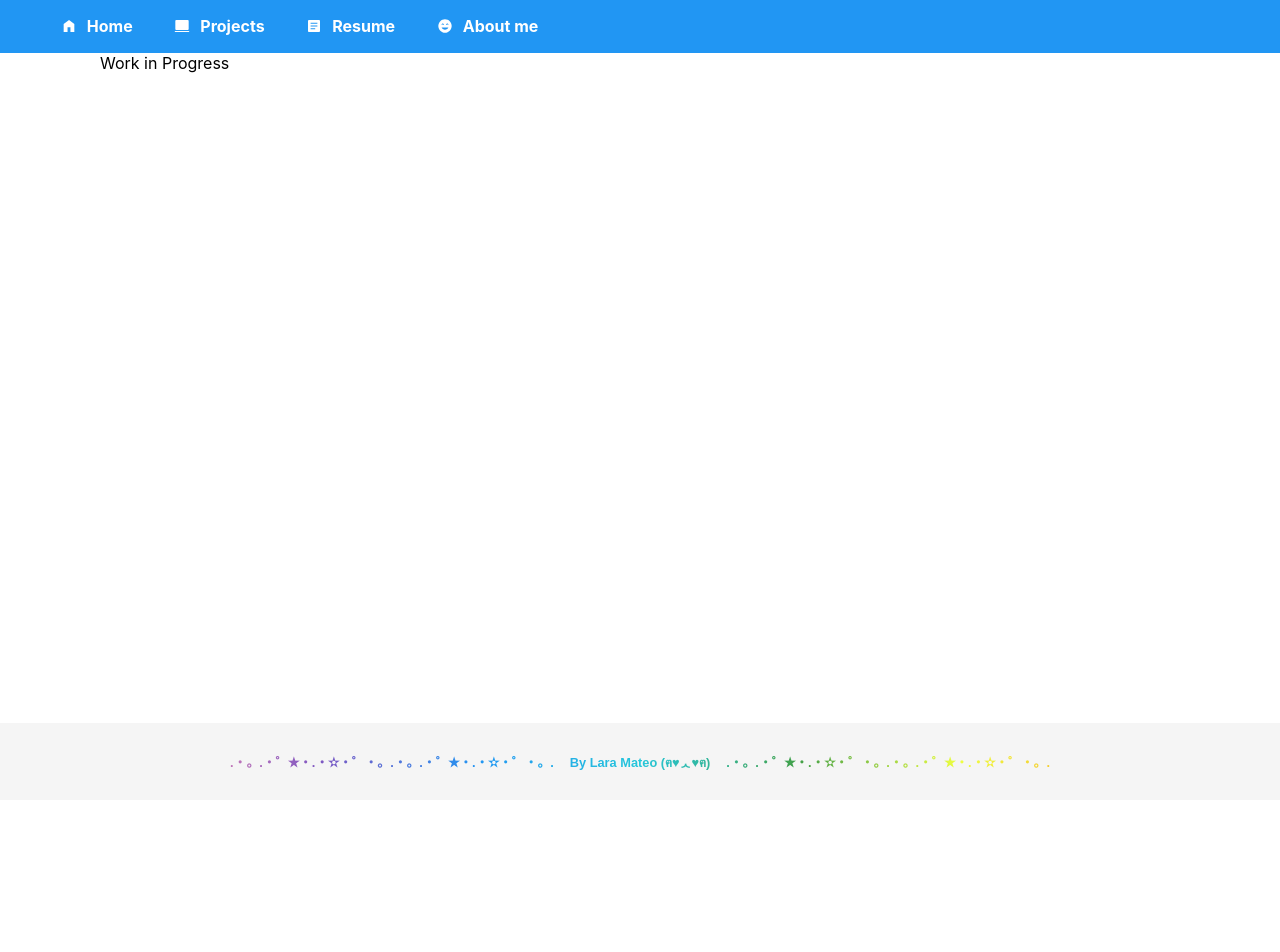
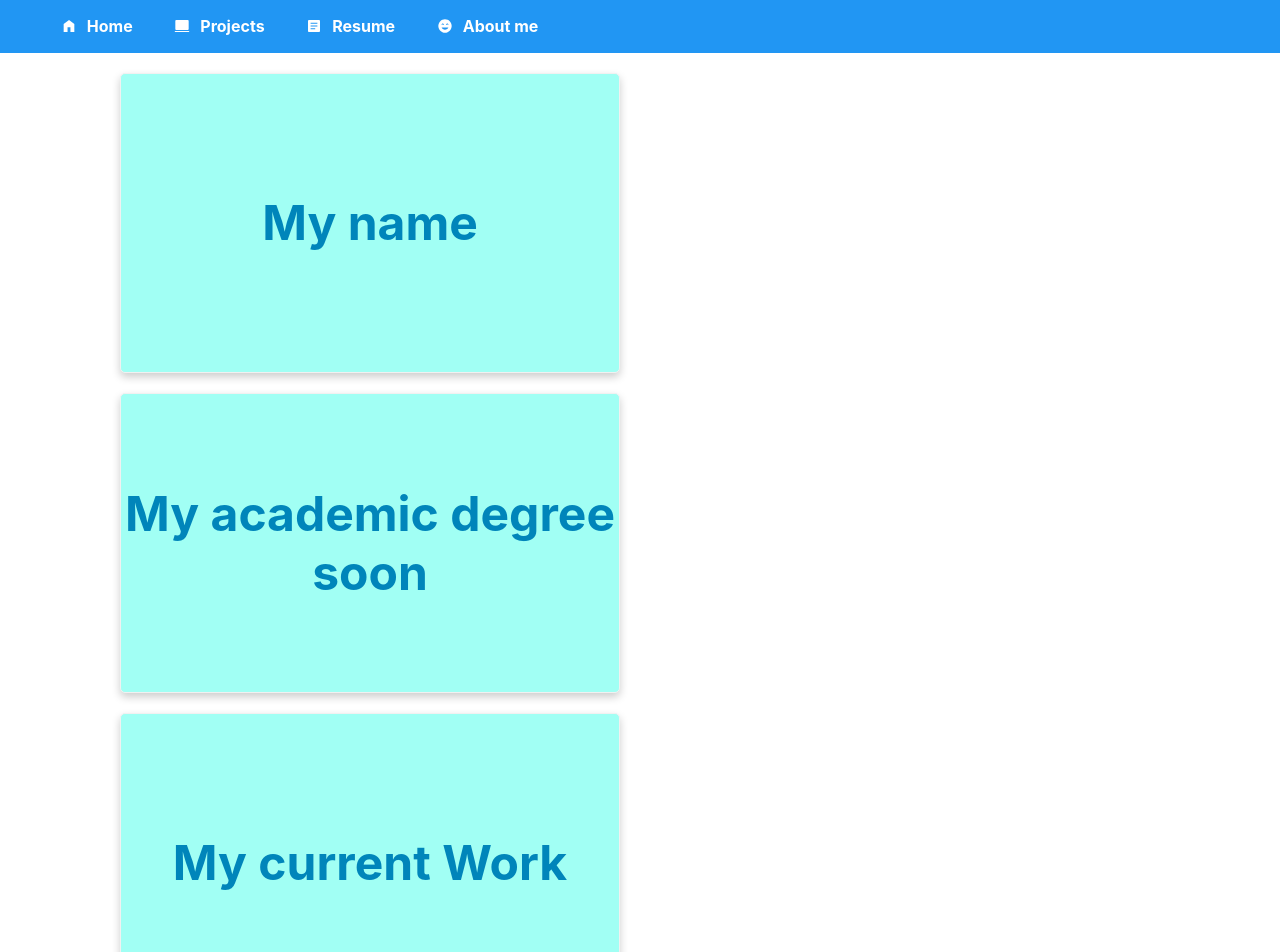
Before and after one commit to Rinava/personal-page, a Next.js app: page / in a window 1280 px wide. Shown: the top 952 px of the page. Before the commit the page ends 800 px from the top, so only its background shows below. Built offline with nearby package versions, Linux system fonts and the light colour scheme; no server answers.

Commit message:
flip cards data + basic style

```diff
--- /dev/null
+++ b/components/FlipCards/FlipCard/index.jsx
@@ -0,0 +1,24 @@
+import styles from './styles.module.scss';
+const FlipCard = ({ content }) => {
+  const { front, back } = content;
+  const { info, emoji, image } = back;
+  return (
+    <div className={styles.flip_card}>
+      <div className={styles.card_inner}>
+        <div className={styles.front}>
+          <h2>{front}</h2>
+        </div>
+        <div className={styles.back}>
+          <div className={styles.partial_border}>
+            <h3>
+              {info}
+              <span className={styles.emoji}>{emoji}</span>
+            </h3>
+            <img src={image} alt='' />
+          </div>
+        </div>
+      </div>
+    </div>
+  );
+};
+export default FlipCard;
--- /dev/null
+++ b/components/FlipCards/FlipCard/styles.module.scss
@@ -0,0 +1,73 @@
+.flip_card {
+    background-color: transparent;
+    width: 90%;
+    max-width: 500px;
+    height: 300px;
+    perspective: 1000px;
+    margin: 20px;
+    font-size: 2rem;
+}
+
+/* This container is needed to position the front and back side */
+.card_inner {
+    position: relative;
+    width: 100%;
+    height: 100%;
+    text-align: center;
+    transition: transform 0.8s;
+    transform-style: preserve-3d;
+}
+
+/* Do an horizontal flip when you move the mouse over the flip box container */
+.flip_card:hover .card_inner {
+    transform: rotateY(180deg);
+}
+
+/* Position the front and back side */
+.front,
+.back {
+    display: flex;
+    justify-content: center;
+    align-items: center;
+    position: absolute;
+    box-shadow: 0 4px 8px 0 rgba(0, 0, 0, 0.2);
+    border: 1px solid #f1f1f1;
+    width: 100%;
+    height: 100%;
+    -webkit-backface-visibility: hidden;
+    /* Safari */
+    backface-visibility: hidden;
+    border-radius: 5px;
+    overflow: hidden;
+}
+
+.front {
+    background-color: #a1fff4;
+    color: #0085ba;
+}
+
+/* Style the back side */
+.back {
+    color: white;
+    transform: rotateY(180deg);
+    border-radius: 5px;
+    display: flex;
+    align-items: center;
+    justify-content: center;
+    font-family: Rubik, sans-serif;
+    background-color: #ffa1ac;
+    color: #a10033;
+}
+
+.partial-border {
+    margin: 20px;
+    padding: 10px;
+    background: linear-gradient(white, white) bottom left/150px 2px,
+        linear-gradient(white, white) bottom left/2px 100px,
+        linear-gradient(white, white) top right/150px 2px,
+        linear-gradient(white, white) top right/2px 100px;
+    background-repeat: no-repeat;
+    display: flex;
+    align-items: center;
+    justify-content: center;
+}
--- /dev/null
+++ b/components/FlipCards/cardContent.ts
@@ -0,0 +1,56 @@
+type CardContent = {
+  front: string,
+  back: {
+    info: string,
+    emoji?: string,
+    image?: string,
+  },
+};
+
+const cardContent : CardContent[] = [
+  {
+    front: 'My name',
+    back: {
+      info: 'Lara Ailen Iris Mateo ',
+      emoji: '(っ・ω・)っ',
+    },
+  },
+  {
+    front: 'My academic degree soon',
+    back: {
+      info: 'Information systems engineer at UTN',
+      emoji: '◞( ､ᐛ)､＿/',
+    },
+  },
+  {
+    front: 'My current Work',
+    back: {
+      info: 'Front-end developer at Mercado Libre',
+      emoji: '─=≡Σ((( つ•̀ω•́)つ',
+    },
+  },
+  {
+    front: 'My goal',
+    back: {
+      info: 'Work every day to be a better person and professional',
+      emoji: '(๑˃̵ᴗ˂̵๑)',
+    },
+  },
+  {
+    front: 'My hobbies',
+    back: {
+      info: 'Reading, playing instruments, painting, programming, and playing videogames',
+      emoji: '♡(˶╹̆ ▿╹̆˵)و✧♡',
+    },
+  },
+  {
+    front: 'My fascination',
+    back: {
+      info: 'My cats',
+      image: 'felipe-darwin-isaac.jpg',
+    },
+  },
+];
+
+
+export default cardContent;
--- /dev/null
+++ b/components/FlipCards/index.jsx
@@ -0,0 +1,13 @@
+import FlipCard from './FlipCard';
+import cardContent from './cardContent.ts';
+const FlipCards = () => {
+  return (
+    <>
+      {cardContent.map((content, index) => {
+        return <FlipCard key={index} content={content} />;
+      })}
+    </>
+  );
+};
+
+export default FlipCards;
--- a/pages/index.tsx
+++ b/pages/index.tsx
@@ -3,9 +3,14 @@ import Head from 'next/head';
 import Image from 'next/image';
 import styles from '../styles/Home.module.css';
 import Layout from '../components/Layout';
+import FlipCards from '../components/FlipCards';
 
 const Home: NextPage = () => {
-  return <Layout> Work in Progress</Layout>;
+  return (
+    <Layout>
+      <FlipCards />
+    </Layout>
+  );
 };
 
 export default Home;
```
Also changed, not shown: components/FlipCards/styles.module.scss (added).
